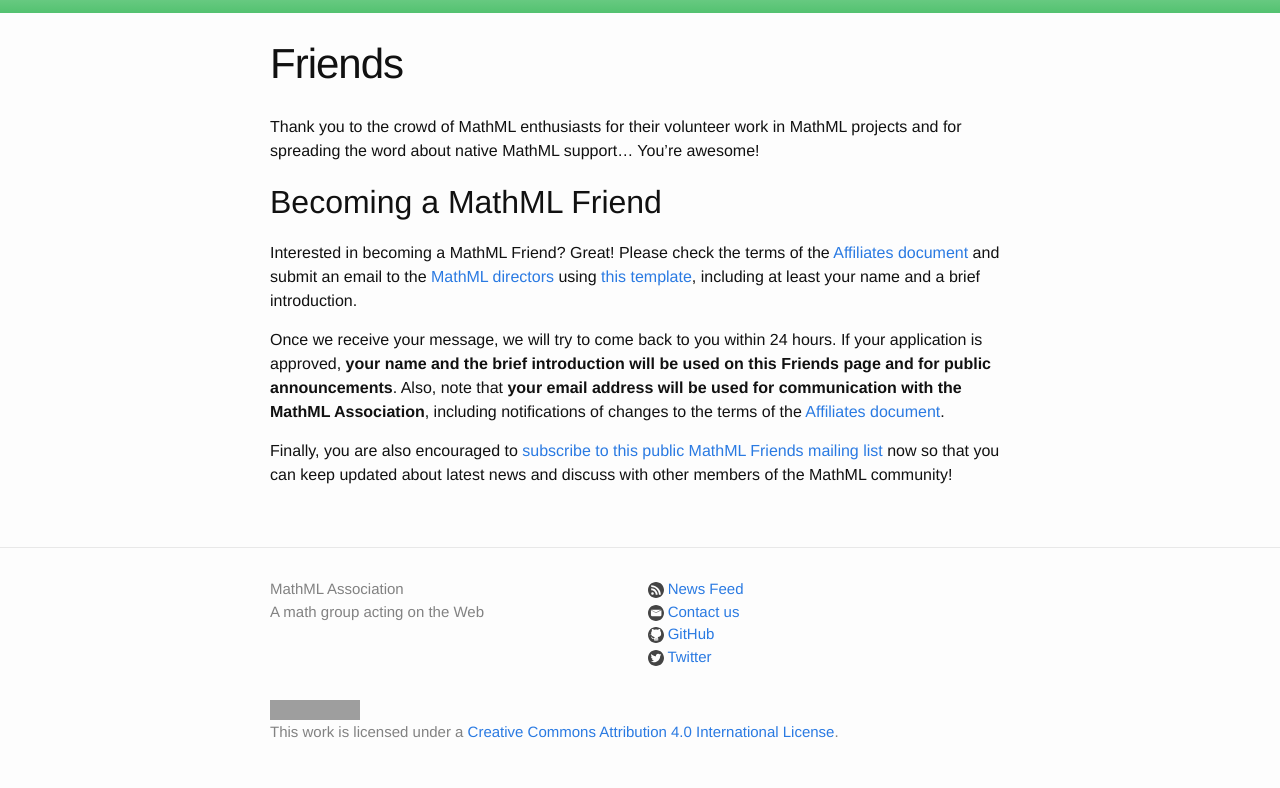
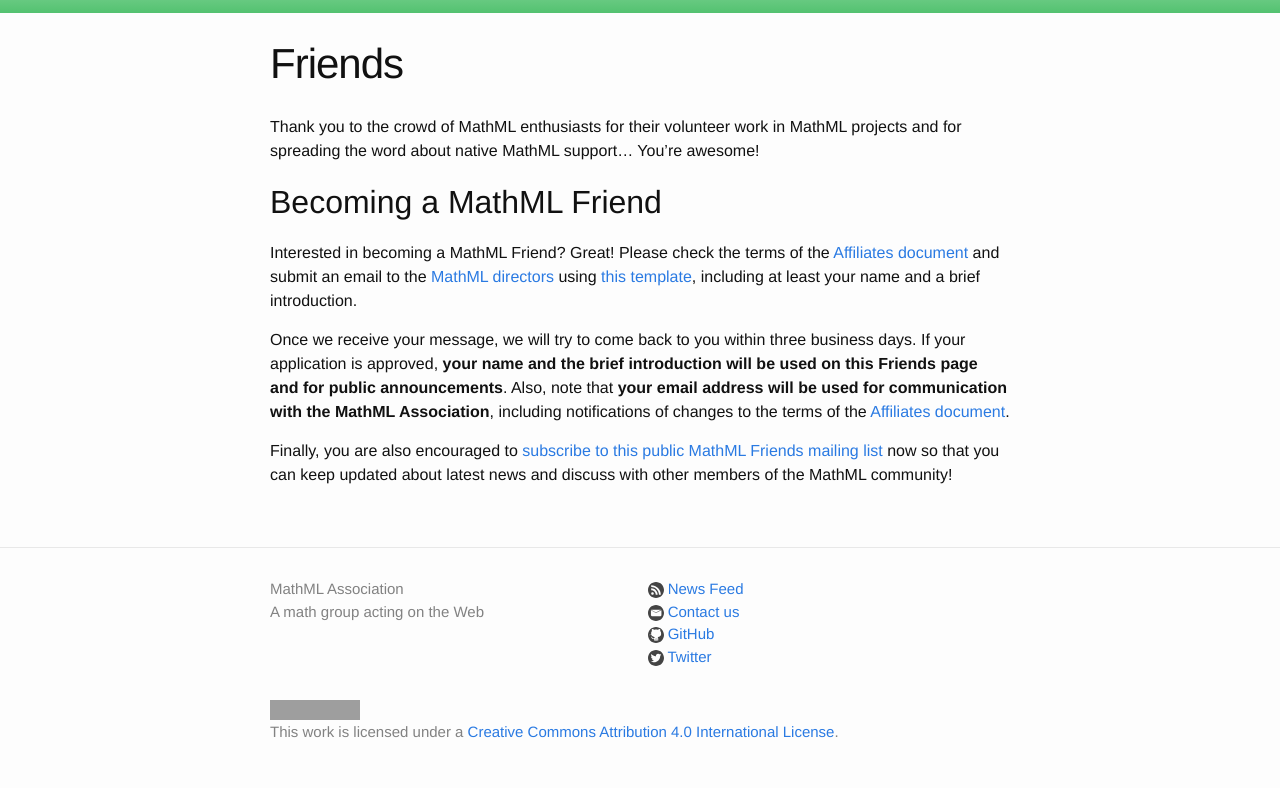
Before and after one commit to MathML/website, a Jekyll site: the page built from affiliates/friends.md, in a window 1280 px wide. Shown: the part 329-1117 px from the top of the page. Built offline with Jekyll 4.4.1, drawn with Linux system fonts in a browser that asks for light colours; grey boxes are pictures that could not be loaded.

Commit message:
Increase time to friend approval
Give more conservative estimate for friend request processing

```diff
--- a/affiliates/friends.md
+++ b/affiliates/friends.md
@@ -14,7 +14,7 @@
 submit an email to the [MathML directors](/people/directors.html) using
 [this template](mailto:directors@mathml-association.org?subject=Becoming%20a%20Friend&body=[Please%20remove%20the%20text%20in%20brackets%20and%20replace%20it%20with%20the%20requested%20content.]%0A%0ADear%20MathML%20directors,%0A%0AI'm%20applying%20to%20become%20a%20MathML%20Friend.%20Please%20find%20my%20information%20below.%0A%0AFull%20name:%20[required]%0ABrief%20introduction:%20[required%20;%20for%20example%20'PhD%20student%20in%20the%20Department%20of%20Physics%20at%20Harvard%20University']%0A%0AMore%20about%20myself:%20[optional%20;%20describe%20your%20involvement%20in%20MathML,%20why%20you%20want%20to%20become%20a%20friend,%20provide%20a%20link%20to%20your%20homepage%20or%20to%20social%20media%20accounts,%20indicate%20where%20you%20live,%20etc.]%0A%0AI%20hereby%20state%20that%20I%20read%20the%20terms%20of%20the%20Affiliates%20document,%20that%20I%20want%20to%20become%20a%20%22MathML%20Friend%22%20and%20that%20I%20fulfill%20all%20the%20requirements.%20In%20particular,%20I%20attest%20that%20I%20am%2018%20years%20of%20age%20or%20older,%20that%20I%20read%20the%20MathML%20Manifesto,%20and%20that%20I%20agree%20with%20it.%20I%20also%20give%20you%20the%20permission%20to%20publish%20the%20information%20provided%20in%20the%20'required'%20fields%20above.%0A), including at least your name and a brief introduction.
 
-Once we receive your message, we will try to come back to you within 24 hours.
+Once we receive your message, we will try to come back to you within three business days.
 If your application is approved, **your name and the brief introduction will be
 used on this Friends page and for public announcements**. Also, note that
 **your email address will be used for communication with the MathML
```
